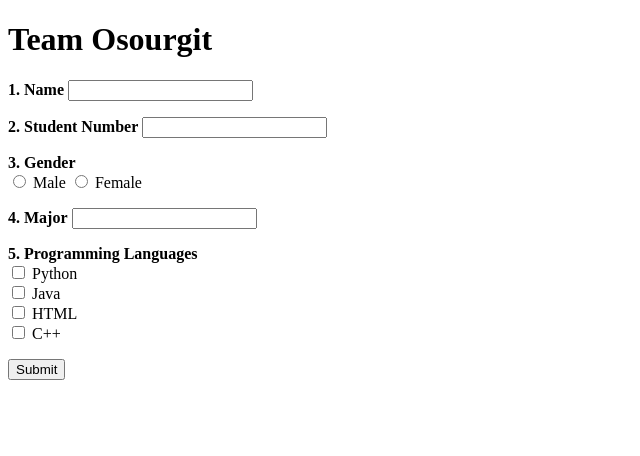
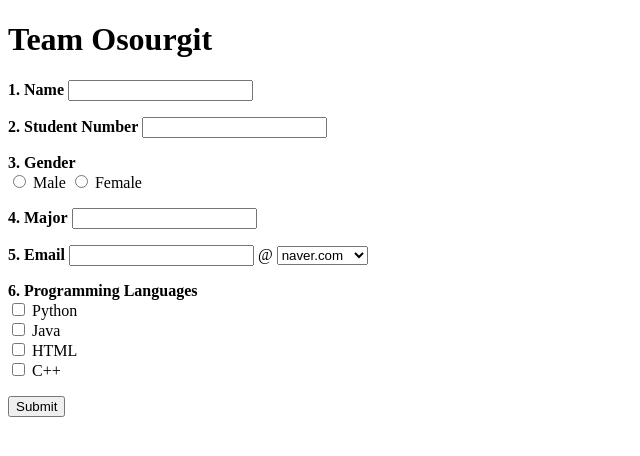
Before and after one commit to CSID-DGU/2023-2-OSSPrac-Osourgit-01, a Flask app: page / in a window 1280 px wide. Shown: the top 456 px of the page, without its empty margins (0-640 px from the left). Run offline with Flask 3, Linux system fonts and the light colour scheme.

Commit message:
코드 수정

```diff
--- a/teamwork04/app/main.py
+++ b/teamwork04/app/main.py
@@ -1,29 +1,26 @@
-from flask import Flask,render_template,request
+from flask import Flask, render_template, request
 
-app=Flask(__name__)
+app = Flask(__name__)
 
 @app.route('/')
 def input():
     return render_template('input.html')
 
-@app.route('/result',methods=['POST','GET'])
+@app.route('/result', methods=['POST', 'GET'])
 def result():
-    if request.method =='POST':
-        result=dict()
-        result['Name']=request.form.get('name')
-        result['Student Number']=request.form.get('StudentNumber')
-
-        # Gender Selection
-        result['Gender']=request.form.get('gender')
-
-        # Major
-        result['Major']=request.form.get('major')
-
-        # Programming Languages
+    if request.method == 'POST':
+        result = dict()
+        result['Name'] = request.form.get('name')
+        result['Student Number'] = request.form.get('StudentNumber')
+        result['Gender'] = request.form.get('gender')
+        result['Major'] = request.form.get('major')
+        email_id = request.form.get('email_id')
+        email_domain = request.form.get('email_domain')
+        result['Email'] = f"{email_id}@{email_domain}"
         result['Programming Languages'] = ', '.join(request.form.getlist('programming_languages[]'))
 
-        return render_template('result.html',result=result)
+        return render_template('result.html', result=result)
 
 
-if __name__ =='__main__':
+if __name__ == '__main__':
     app.run(debug=True)
--- a/teamwork04/app/templates/input.html
+++ b/teamwork04/app/templates/input.html
@@ -21,9 +21,19 @@
         <!-- Major -->
         <p><b>4. Major</b> <input type='text' id='major' name='major' /></p>
 
+        <!-- Email -->
+        <p><b>5. Email</b>
+            <input type='text' id='email_id' name='email_id' />
+            @
+            <select id='email_domain' name='email_domain'>
+                <option value="naver.com">naver.com</option>
+                <option value="hanmail.net">hanmail.net</option>
+                <option value="gmail.com">gmail.com</option>
+            </select>
+        </p>
 
         <!-- Programming Languages -->
-        <p><b>5. Programming Languages</b><br />
+        <p><b>6. Programming Languages</b><br />
             <input type="checkbox" id="Python" name="programming_languages[]" value="Python">
             <label for="Python"> Python</label><br>
 
```
Also changed, not shown: 1 other file.
